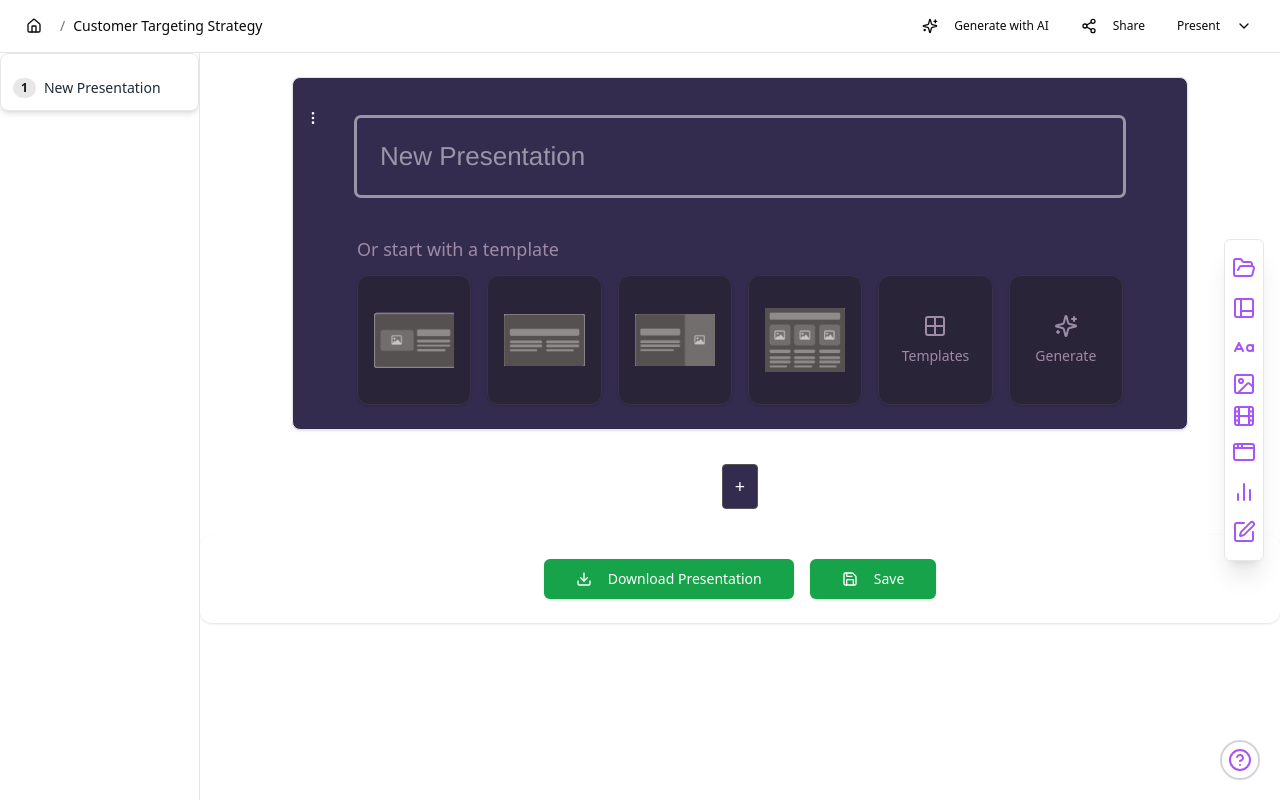
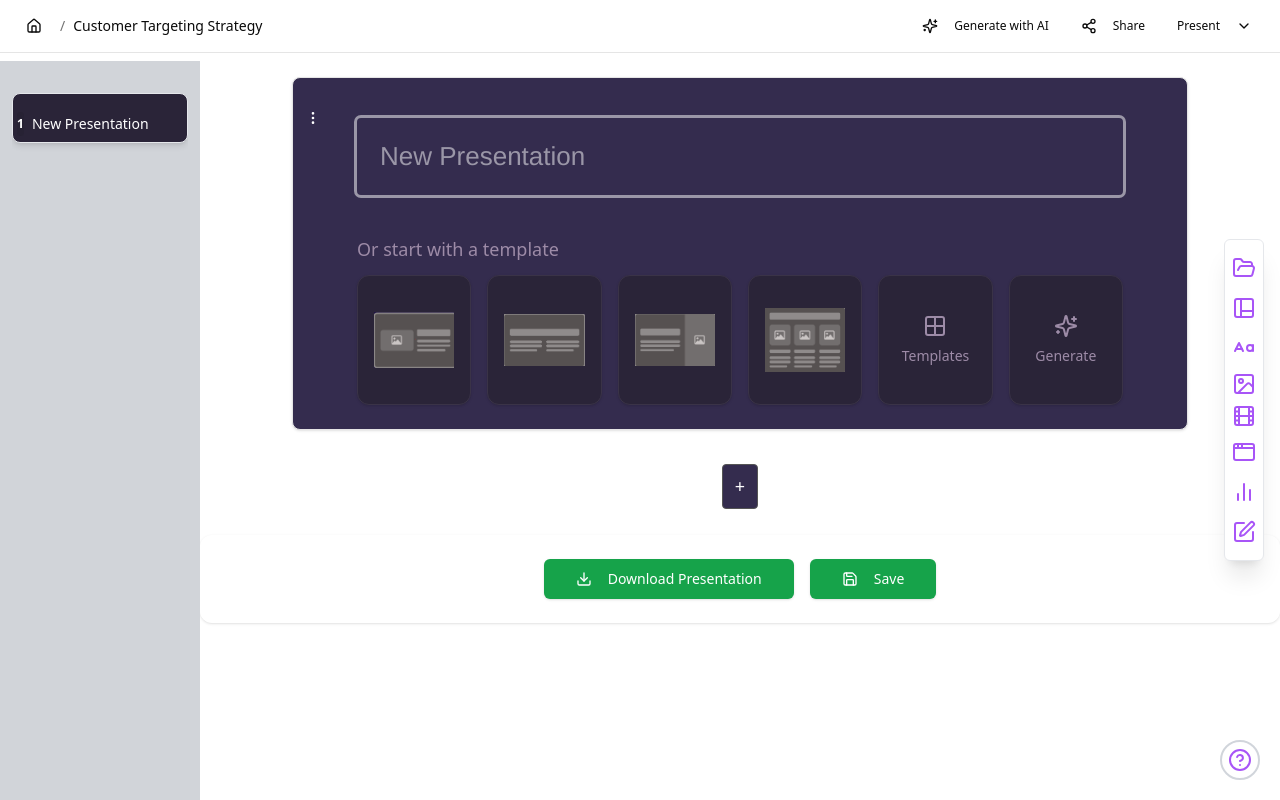
Before and after one commit to Nishantonic/Gamma-Updated, a React (Vite) app: page /page in a window 1280 px wide. Built offline with nearby package versions, Linux system fonts and the light colour scheme.

Commit message:
changes the style of the preview bar (edited  the code in ResizebleSidebar.jsx and slidePreview,jsx only )

```diff
--- a/src/components/docView/ResizableSidebar.jsx
+++ b/src/components/docView/ResizableSidebar.jsx
@@ -80,7 +80,7 @@ export function ResizableSidebar({ setCurrentSlide, slidesPreview, deleteSlide,
   };
 
   return (
-    <div ref={sidebarRef} className="relative h-[calc(100vh-48px)] border-r bg-background flex" style={{ width }}>
+    <div ref={sidebarRef} className="relative h-[calc(100vh-48px)] px-3 py-8 mt-2 bg-slate-600/25 shadow-5xl flex " style={{ width }}>
       <div className="flex-1 overflow-hidden">
         <SortableContext items={slidesPreview} strategy={verticalListSortingStrategy}>
           <AutoSizer>
--- a/src/components/docView/SlidePreview.jsx
+++ b/src/components/docView/SlidePreview.jsx
@@ -38,7 +38,7 @@ export function SlidePreview({ number,onDoubleClick, title, isActive, onClick, i
       onClick={onClick}
       onDoubleClick={onDoubleClick}
       className={cn(
-        "p-3 cursor-pointer hover:bg-accent/50 rounded-lg transition-all border border-gray-200 shadow-md bg-white",
+        "p-1 bg-[#2a2438]/100 cursor-pointer  rounded-lg transition-all border border-gray-200 shadow-md",
         isActive && "bg-accent"
       )}
       {...attributes}
@@ -65,11 +65,11 @@ export function SlidePreview({ number,onDoubleClick, title, isActive, onClick, i
       </div> */}
 
       {/* Slide Number & Title */}
-      <div className="flex items-center gap-2 mt-3">
-        <span className="px-2 py-0.5 text-xs font-semibold rounded-full bg-primary/10 text-primary">
+      <div className="flex items-center justify-center gap-2 mt-3">
+        <span className=" text-white py-1 text-xs font-semibold rounded-full bg-primary/10 text-primary">
           {number}
         </span>
-        <span className="flex-1 text-sm font-medium truncate text-gray-800">{title.replace(/<[^>]*>/g, '')}</span>
+        <span className="flex-1 py-1 text-sm font-medium truncate text-white">{title.replace(/<[^>]*>/g, '')}</span>
       </div>
     </div>
   );
```
